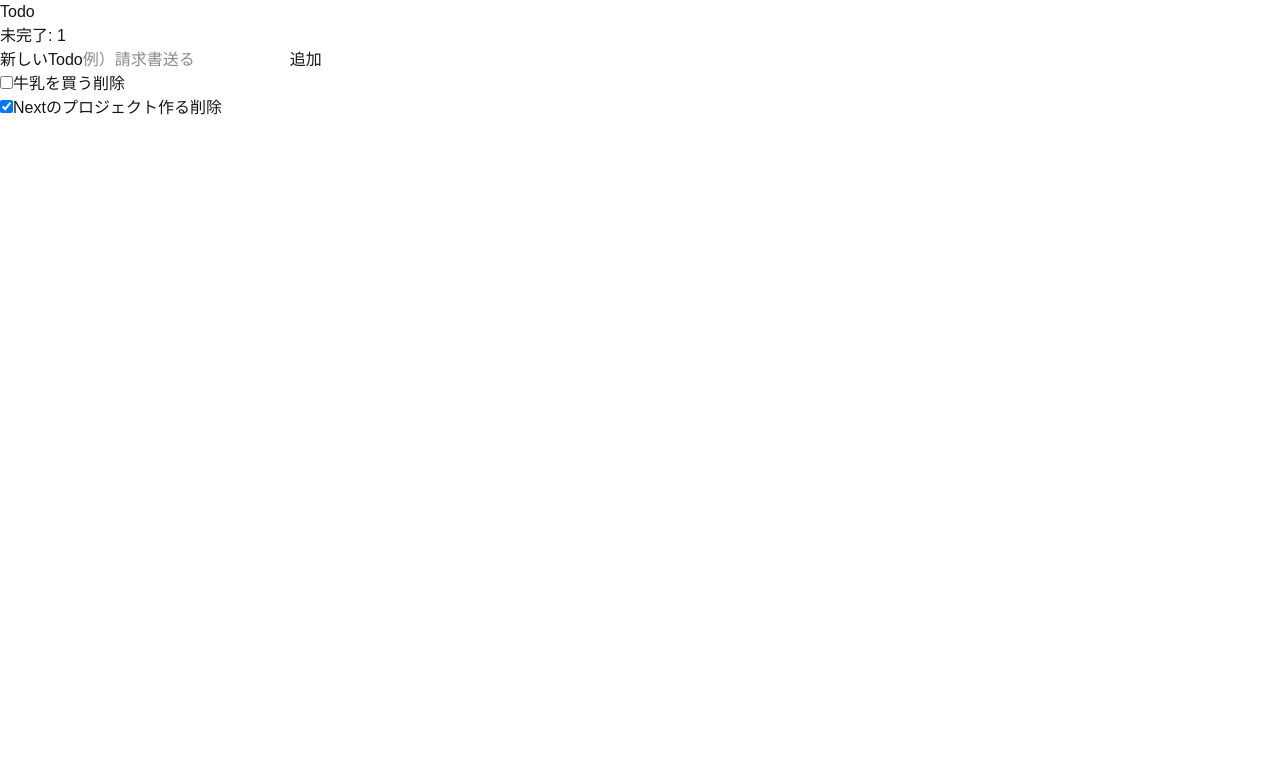
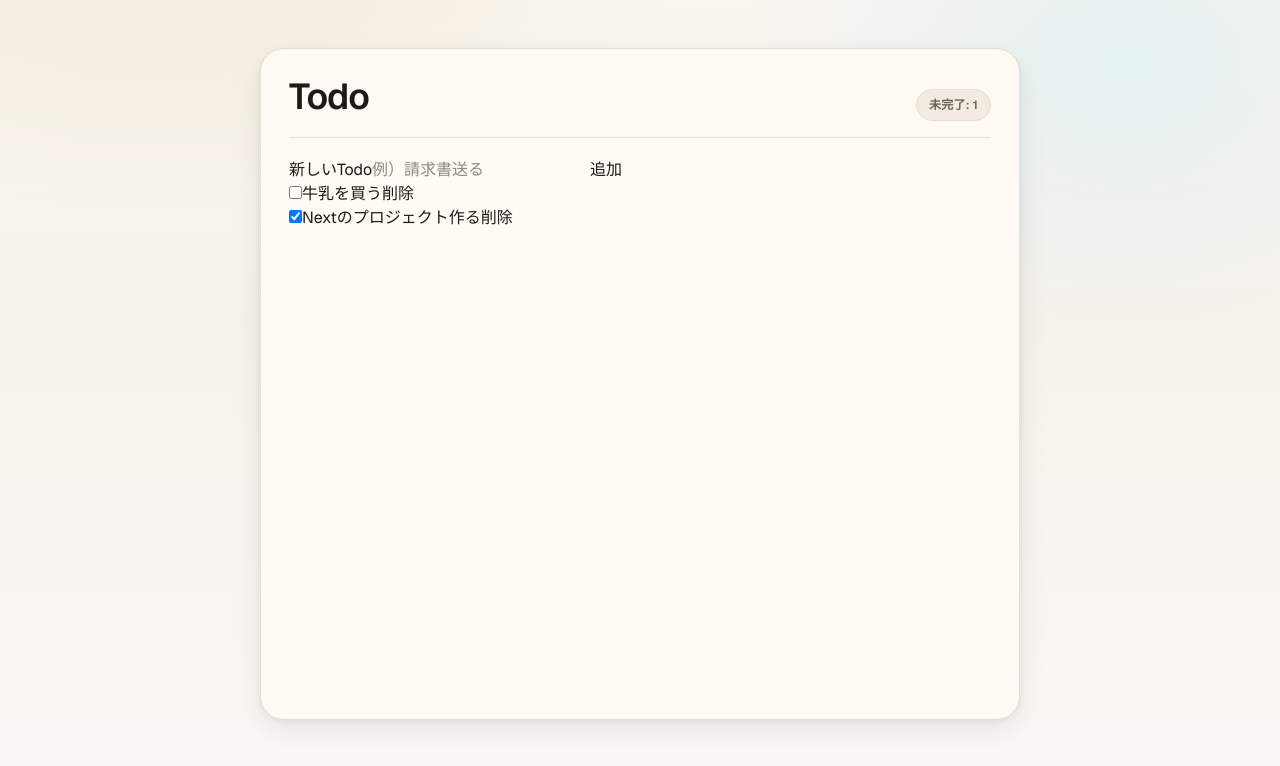
Before and after one commit to yt-catpaw/todo-next, a Next.js app: page / in a window 1280 px wide. Shown: the top 766 px of the page. Built offline with nearby package versions, Linux system fonts and the light colour scheme.

Commit message:
Todo画面をモバイルファーストに調整

```diff
--- a/styles/todo/todo.module.css
+++ b/styles/todo/todo.module.css
@@ -0,0 +1,107 @@
+.page {
+  --ink: #1e1b16;
+  --muted: #6a635a;
+  --card: #fffaf3;
+  --line: #e7ded1;
+  --accent: #0f8b8d;
+
+  min-height: 100svh;
+  display: flex;
+  justify-content: center;
+  padding: 24px 16px 56px;
+  color: var(--ink);
+  font-family: var(--font-geist-sans), "Geist", "Avenir Next", sans-serif;
+  background:
+    radial-gradient(900px 520px at 12% -12%, #f2e8d9 0%, transparent 60%),
+    radial-gradient(700px 520px at 88% 8%, #e5f1f1 0%, transparent 55%),
+    linear-gradient(180deg, #f9f5ef 0%, #f6f1ea 40%, #fbf9f6 100%);
+}
+
+.container {
+  width: 100%;
+  background: var(--card);
+  border: 1px solid var(--line);
+  border-radius: 18px;
+  padding: 18px;
+  box-shadow:
+    0 12px 30px rgba(30, 27, 22, 0.08),
+    0 2px 6px rgba(30, 27, 22, 0.06);
+}
+
+.header {
+  display: flex;
+  flex-direction: column;
+  align-items: flex-start;
+  gap: 10px;
+  padding-bottom: 16px;
+  border-bottom: 1px solid var(--line);
+  margin-bottom: 20px;
+}
+
+.title {
+  font-size: clamp(26px, 7vw, 32px);
+  line-height: 1.1;
+  font-weight: 600;
+  letter-spacing: -0.02em;
+}
+
+.meta {
+  display: inline-flex;
+  align-items: center;
+  gap: 8px;
+  padding: 6px 12px;
+  border-radius: 999px;
+  font-size: 12px;
+  font-weight: 600;
+  letter-spacing: 0.02em;
+  color: var(--muted);
+  background: #f1ebe1;
+  border: 1px solid var(--line);
+}
+
+@media (min-width: 768px) {
+  .page {
+    padding: 48px 20px 80px;
+  }
+
+  .container {
+    width: min(100%, 760px);
+    border-radius: 24px;
+    padding: 28px;
+  }
+
+  .header {
+    flex-direction: row;
+    align-items: baseline;
+    justify-content: space-between;
+    gap: 16px;
+  }
+
+  .title {
+    font-size: clamp(28px, 3.2vw, 36px);
+  }
+}
+
+@media (prefers-color-scheme: dark) {
+  .page {
+    --ink: #f2efe9;
+    --muted: #c3b9ab;
+    --card: #1f1b17;
+    --line: #3b342c;
+    --accent: #58c3c5;
+    background:
+      radial-gradient(900px 520px at 12% -12%, #2d251d 0%, transparent 60%),
+      radial-gradient(700px 520px at 88% 8%, #163233 0%, transparent 55%),
+      linear-gradient(180deg, #120f0c 0%, #1a1612 40%, #0f0c0a 100%);
+  }
+
+  .container {
+    box-shadow:
+      0 14px 36px rgba(0, 0, 0, 0.45),
+      0 2px 8px rgba(0, 0, 0, 0.3);
+  }
+
+  .meta {
+    background: #2a241e;
+  }
+}
```
